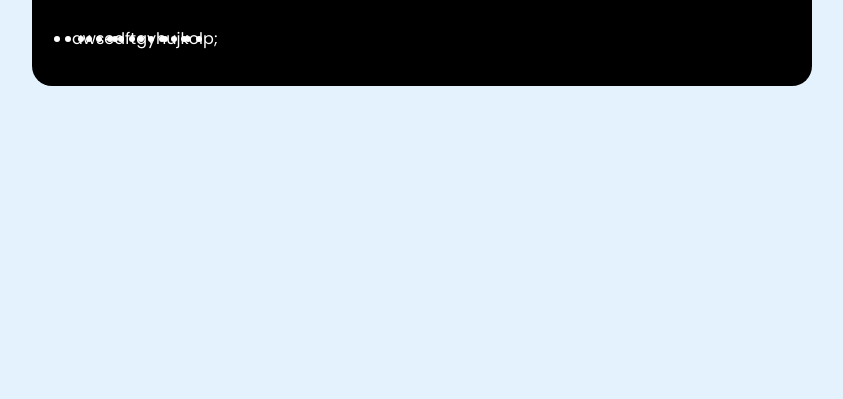
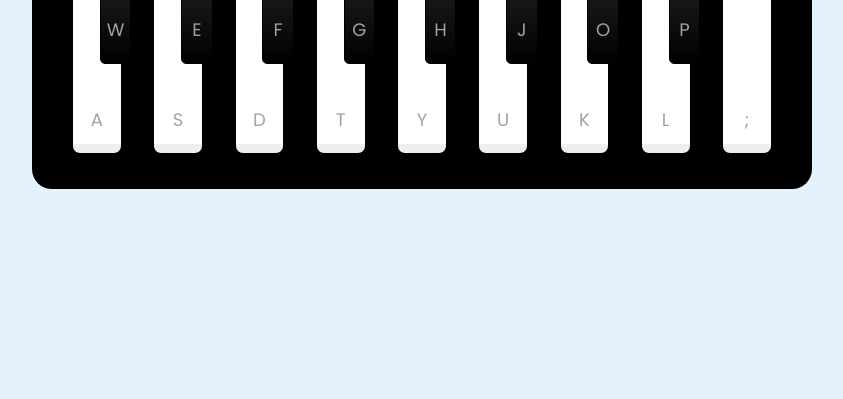
Before and after one commit to izaque459/Simulador-Piano, a plain HTML site: page index.html in a window 1280 px wide. Shown: the part 401-800 px from the top of the page, without its empty margins (218-1061 px from the left). Drawn offline with Linux system fonts and the light colour scheme.

Commit message:
Estilizado teclas usando as classes white e black

```diff
--- a/src/styles/main.css
+++ b/src/styles/main.css
@@ -74,3 +74,49 @@ header .column span{
     display:flex;
     margin-top:40px;
 }
+
+.piano-keys .key{
+    cursor:pointer;
+    list-style:none;
+    color:#a2a2a2;
+    position: relative;
+    text-transform: uppercase;
+}
+
+.piano-keys .white{
+    width: 70px;
+    height: 230px;
+    border: 1px solid black;
+    border-radius: 8px;
+    background: linear-gradient(#fff, 96%, #eee 4%);
+}
+
+.piano-keys .black{
+    width: 44px;
+    height: 140px;
+    z-index: 2;
+    margin: 0 22px 0 -22px;
+    border: 1px solid black;
+    border-radius: 0 0 5px 5px;
+    background: linear-gradient(#333, #000);
+}
+
+.piano-keys span{
+    position: absolute;
+    bottom:20px;
+    width: 100%;
+    text-align:center;
+    font-size:1.13rem;
+}
+
+.piano-keys .white:active{
+    box-shadow: inset -5px 5px 20px rgba(0,0,0,0.2);
+    background:linear-gradient( to bottom #fff 0%, #eee 100%);
+
+}
+
+.piano-keys .black:active{
+    box-shadow: inset -5px 5px 10px rgba(255,255,255,0.1);
+    background:linear-gradient( to bottom #000, #434343);
+
+}
```
